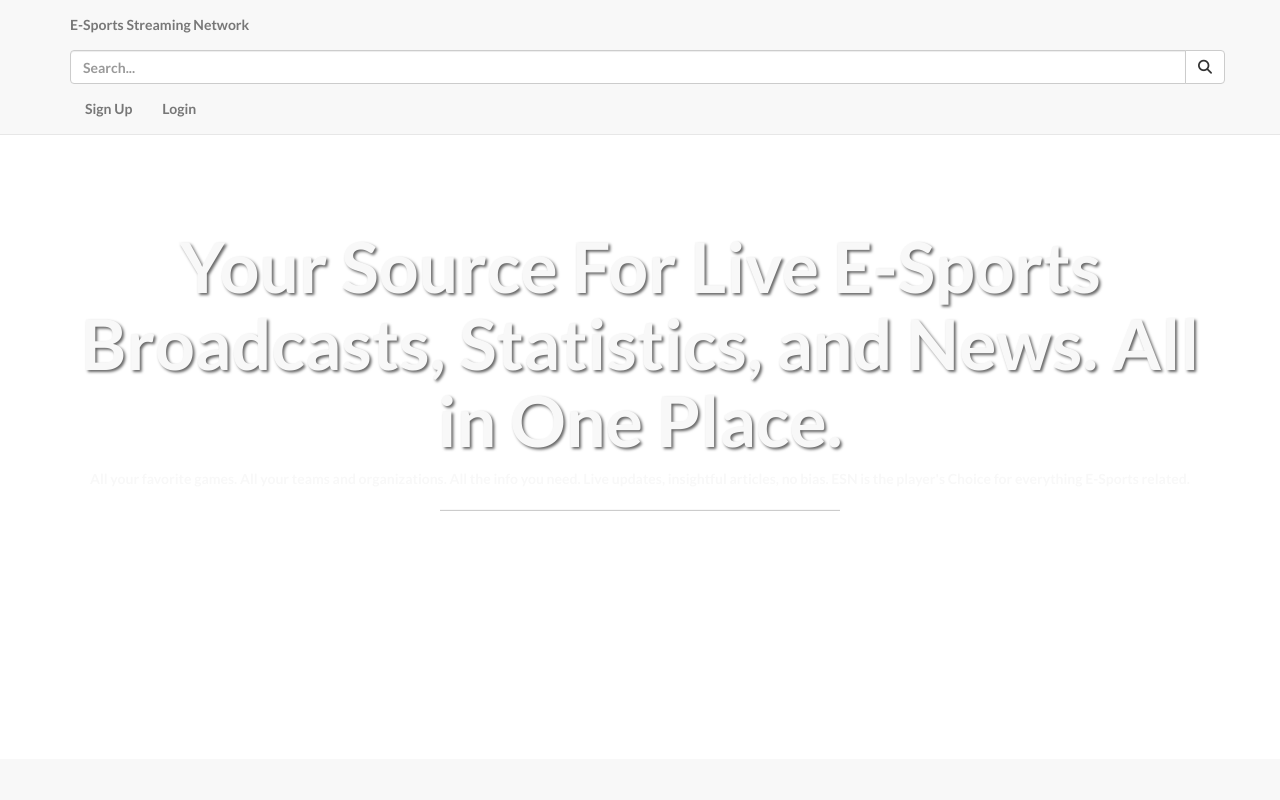
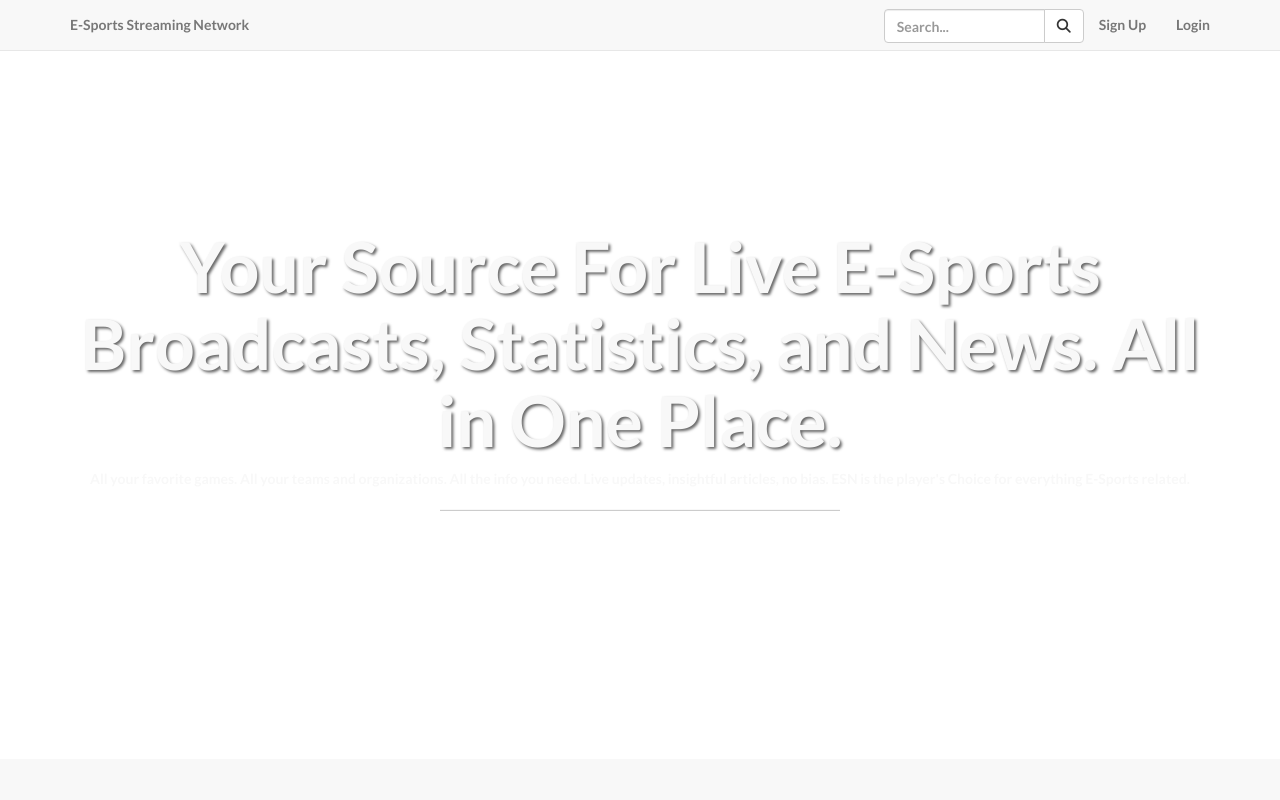
Before and after one commit to rKowalski23/IS117FinalProject, a plain HTML site: page index.html in a window 1280 px wide. Shown: the top 800 px of the page. Drawn offline with nearby package versions, Linux system fonts and the light colour scheme.

Commit message:
Fixed search bar

```diff
--- a/css/landing-page.css
+++ b/css/landing-page.css
@@ -25,7 +25,7 @@ h6 {
     font-size: 14px;
 }
 
-.input-group .form-control{
+.input-group .form-control {
     length: 182px;
 }
 
--- a/index.html
+++ b/index.html
@@ -49,7 +49,7 @@
             <div class="collapse navbar-collapse" id="bs-example-navbar-collapse-1">
                 <ul class="nav navbar-nav navbar-right">
                     <li class="search">
-                            <div class="input-group custom-search-form">
+                            <div style="width:200px; padding-top:9px;" class="input-group custom-search-form">
                                 <input type="text" class="form-control" placeholder="Search...">
                                 <span class="input-group-btn">
                                 <button class="btn btn-default" type="button">
```
